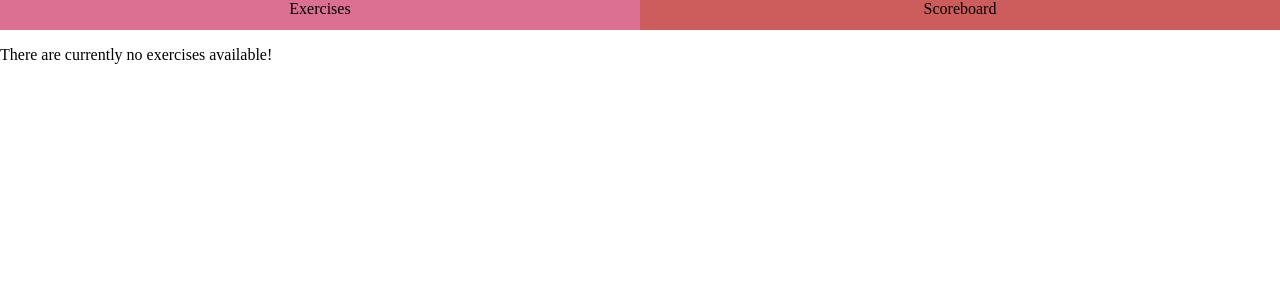
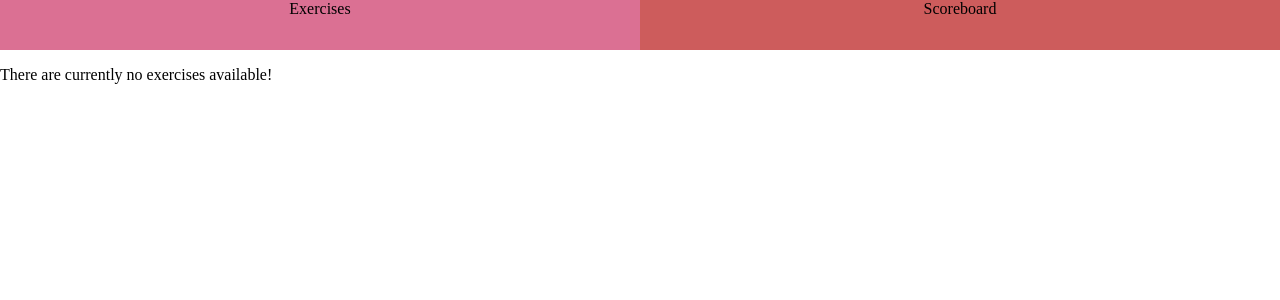
Before and after one commit to TheVeggydude/flask-scoreboard, a Flask app: page / in a window 1280 px wide. Shown: the top 300 px of the page. Run offline with Flask 2, Linux system fonts and the light colour scheme; data that the repository does not hold is empty.

Commit message:
heightened menubar and added visibility check

```diff
--- a/scoreboard/templates/base.html
+++ b/scoreboard/templates/base.html
@@ -21,19 +21,19 @@
 
         div.menubar {
             width: 100%;
-            height: 30px;
+            height: 50px;
             background: indianred;
             text-align: center;
         }
 
         div.menubuttonleft{
-            height: 30px;
+            height: inherit;
             width: 50%;
             float: left;
         }
 
         div.menubuttonright{
-            height: 30px;
+            height: inherit;
             margin-left: 50%;
         }
 
--- a/scoreboard/templates/exercises.html
+++ b/scoreboard/templates/exercises.html
@@ -15,7 +15,7 @@
     {% if  exercises %}
 
         {% for exercise in exercises %}
-
+            {% if exercise.visible %}
                 {% if exercise.index % 2 == 0 %}
                     <div class="even">
 
@@ -24,10 +24,9 @@
                 {% endif %}
 
                     <h3> {{ exercise.title }} </h3>
-                <p>
-                    {{ exercise.body }}
-                </p>
+                        {{exercise.body | safe}}
                 </div>
+            {% endif %}
         {% endfor %}
 
     {% else %}
```
Lines whose indentation alone changed are shown as unchanged.
